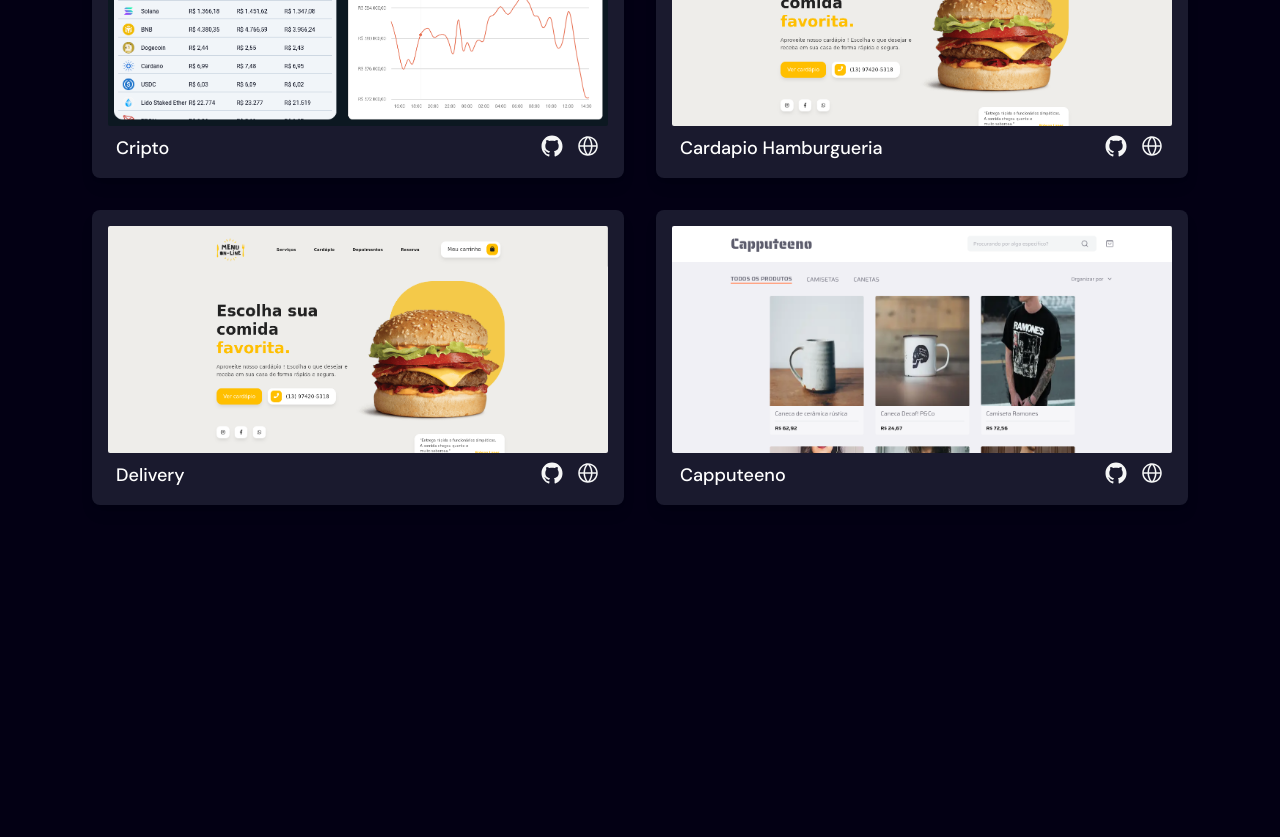
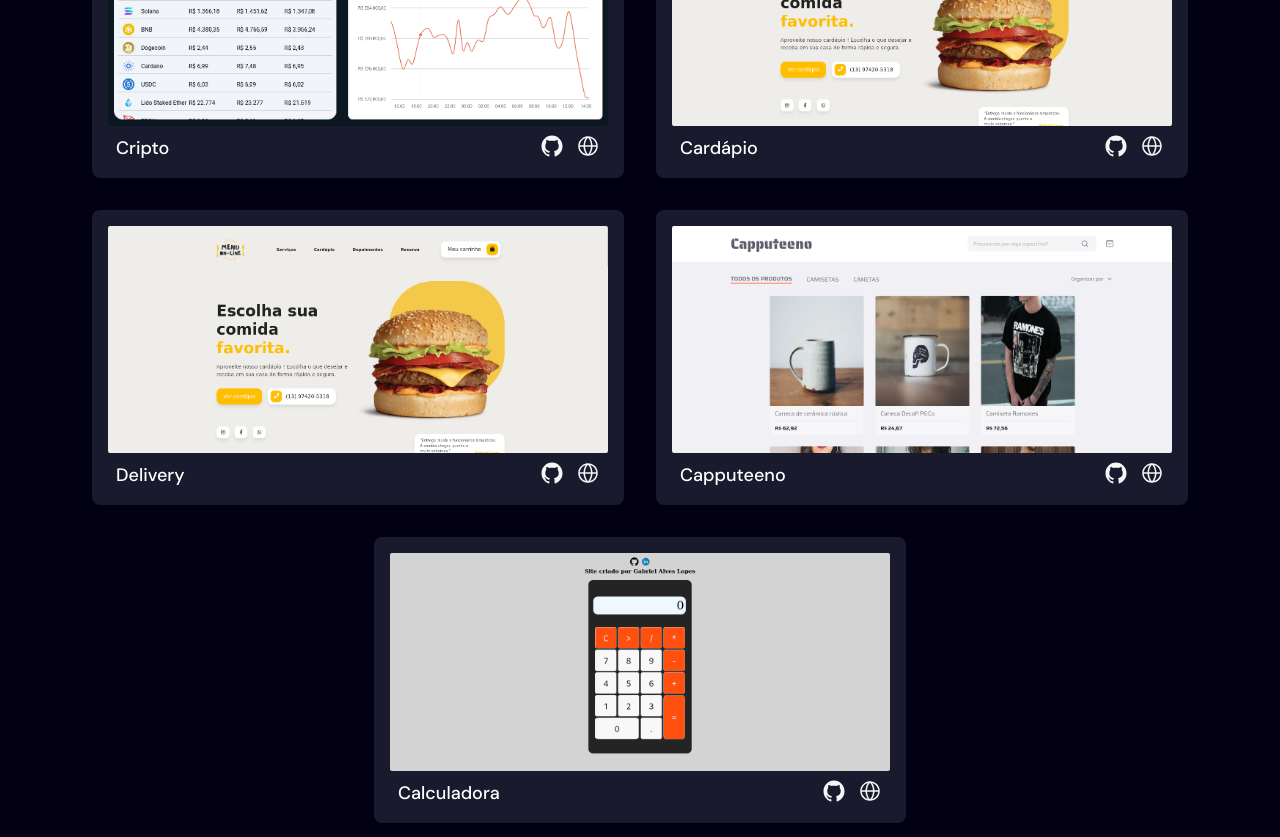
Before and after one commit to gabriel-gal/portfolio, a Next.js app: page / in a window 1280 px wide. Shown: the part 1960-2797 px from the top of the page. Before the commit the page ends 2545 px from the top, so only its background shows below. Built offline with nearby package versions, Linux system fonts and the light colour scheme.

Commit message:
refactory: menu dos projetos

```diff
--- a/src/components/NavigationBar/Menu/index.tsx
+++ b/src/components/NavigationBar/Menu/index.tsx
@@ -11,7 +11,8 @@ export default function Menu() {
         <div className="hidden sm:flex justify-between gap-5 rounded-full border border-[#7042f861] bg-[#030014ad] px-5 py-2">
             {dataMenu.map((menu, index) => (
                 <React.Fragment key={index}>
-                    <div
+                    <a
+                        href={menu.href}
                         className="relative flex h-auto w-auto cursor-pointer
                         flex-row items-center"
                         onClick={() => {
@@ -21,9 +22,9 @@ export default function Menu() {
                             {menu.name}
                         </p>
                         {menu === selectedTab ? (
-                            <motion.div className="underline " layoutId="underline" />
+                            <motion.div className="underline" layoutId="underline" />
                         ) : null}
-                    </div>
+                    </a>
                 </React.Fragment>
             ))}
         </div>
--- a/src/data/dataProjeto.ts
+++ b/src/data/dataProjeto.ts
@@ -6,9 +6,9 @@ export const dataProjeto = [
         img: "/img/cripto-projeto.png",
     },
     {
-        name: "Cardapio Hamburgueria",
+        name: "Cardápio",
         href_site: "https://cardapio-gabrielgal.vercel.app/",
-        href_github:"https://github.com/gabriel-gal/cardapio-hamburgueria",
+        href_github:"https://github.com/gabriel-gal/cardapio",
         img: "/img/cardapio-projeto.png",
     },
     {
@@ -20,7 +20,13 @@ export const dataProjeto = [
     {
         name: "Capputeeno",
         href_site: "https://capputeeno-gabrielgal.vercel.app/",
-        href_github: "https://github.com/gabriel-gal/desafio-front",
+        href_github: "https://github.com/gabriel-gal/capputeeno",
         img: "/img/capputeeno-projeto.png",
     },
+    {
+        name: "Calculadora",
+        href_site: "https://calculadora-gabrielgal.vercel.app/",
+        href_github: "https://github.com/gabriel-gal/calculadora",
+        img: "/img/calculadora-projeto.png",
+    },
 ];
```
Also changed, not shown: public/img/calculadora-projeto.png (added).
